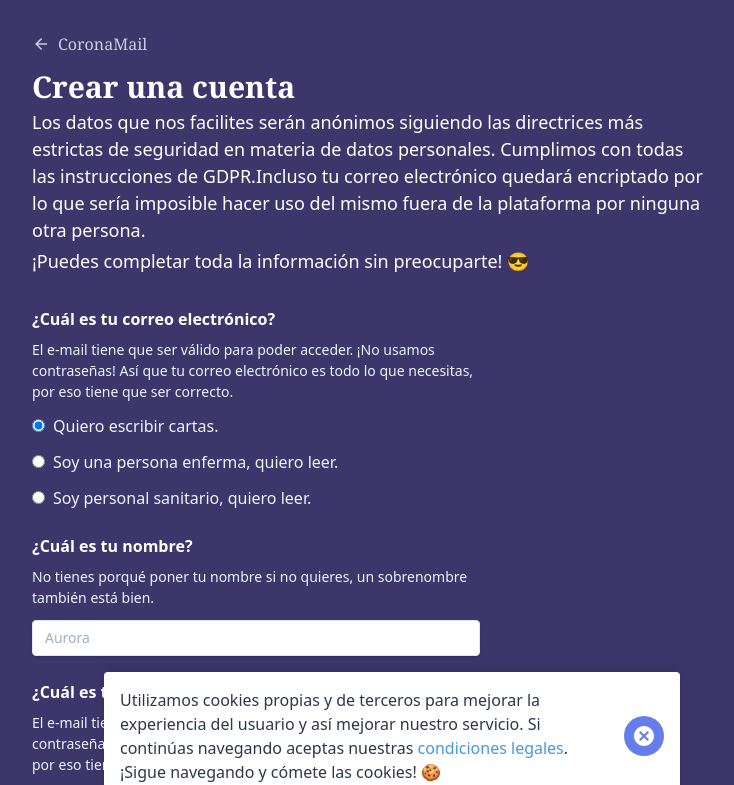
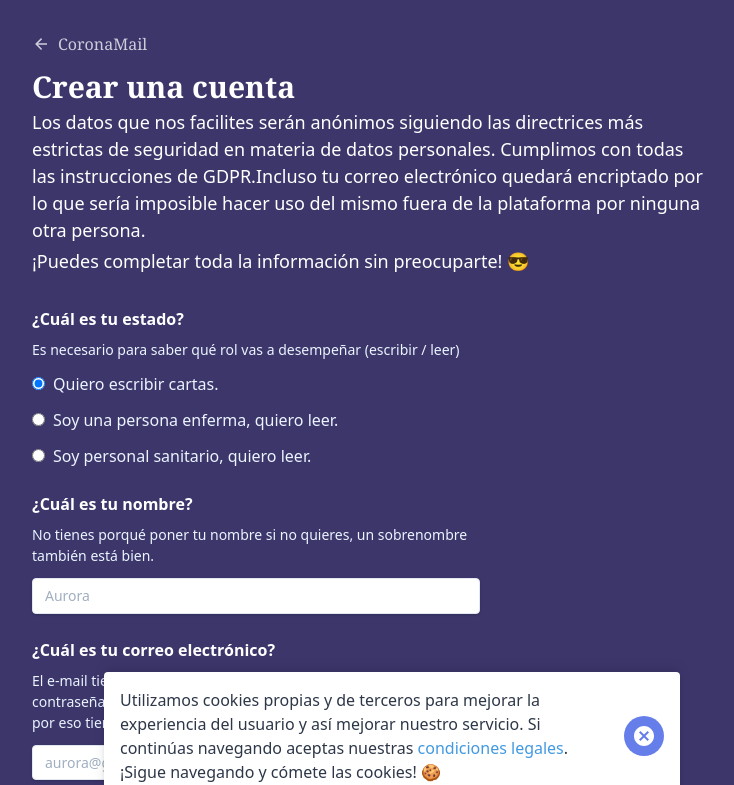
Before and after one commit to sospedra/coronamail, a Next.js app: page /auth/register in a window 1280 px wide. Shown: the top 785 px of the page, without its empty margins (248-982 px from the left). Built offline with nearby package versions, Linux system fonts and the light colour scheme; no server answers; what @tailwindcss/custom-forms would draw is missing.

Commit message:
fix: Register role copy

```diff
--- a/components/register/Form.tsx
+++ b/components/register/Form.tsx
@@ -80,11 +80,11 @@ const RegisterForm: React.FC<{
         <>
           <Label
             name='role'
-            label={t('auth', 'register', 'email-title')}
+            label={t('auth', 'register', 'role-title')}
             className='font-bold text-white'
           >
             <p className='text-sm text-indigo-100'>
-              {t('auth', 'register', 'email-description')}
+              {t('auth', 'register', 'role-description')}
             </p>
             <Field name='role'>
               {({ field }: FieldProps) => (
--- a/services/i18n/locales/ca.json
+++ b/services/i18n/locales/ca.json
@@ -248,7 +248,7 @@
       "description": "L'objectiu és fer arribar cartes anònimes plenes d'amor i suport a totes aquelles persones que vulguin sentir-se més acompanyades en la seva lluita contra la Covid-19.",
       "receive": {
         "description": "registra't i indica que vols rebre-les. T'aniran arrivant cartes pleines d'amor.",
-        "title": "Per llegir una carta"
+        "title": "Per llegir cartes"
       },
       "send": {
         "description": "registra't i escriu una carta. Ens encarregarem que sigui rebuda per persones malaltes.",
--- a/services/i18n/locales/es.json
+++ b/services/i18n/locales/es.json
@@ -248,7 +248,7 @@
       "description": "El objetivo es hacer llegar cartas anónimas llenas de amor y apoyo a todas aquellas personas que quieran sentir que están acompañadas mientras luchan contra la Covid-19.",
       "receive": {
         "description": "regístrate e indica que quieres recibirlas. Te irán llegando cartas llenas de amor.",
-        "title": "Para leer un cartas,"
+        "title": "Para leer cartas,"
       },
       "send": {
         "description": "regístrate y escribe una carta. Nos encargaremos de que sean recibidas por personas enfermas.",
```
